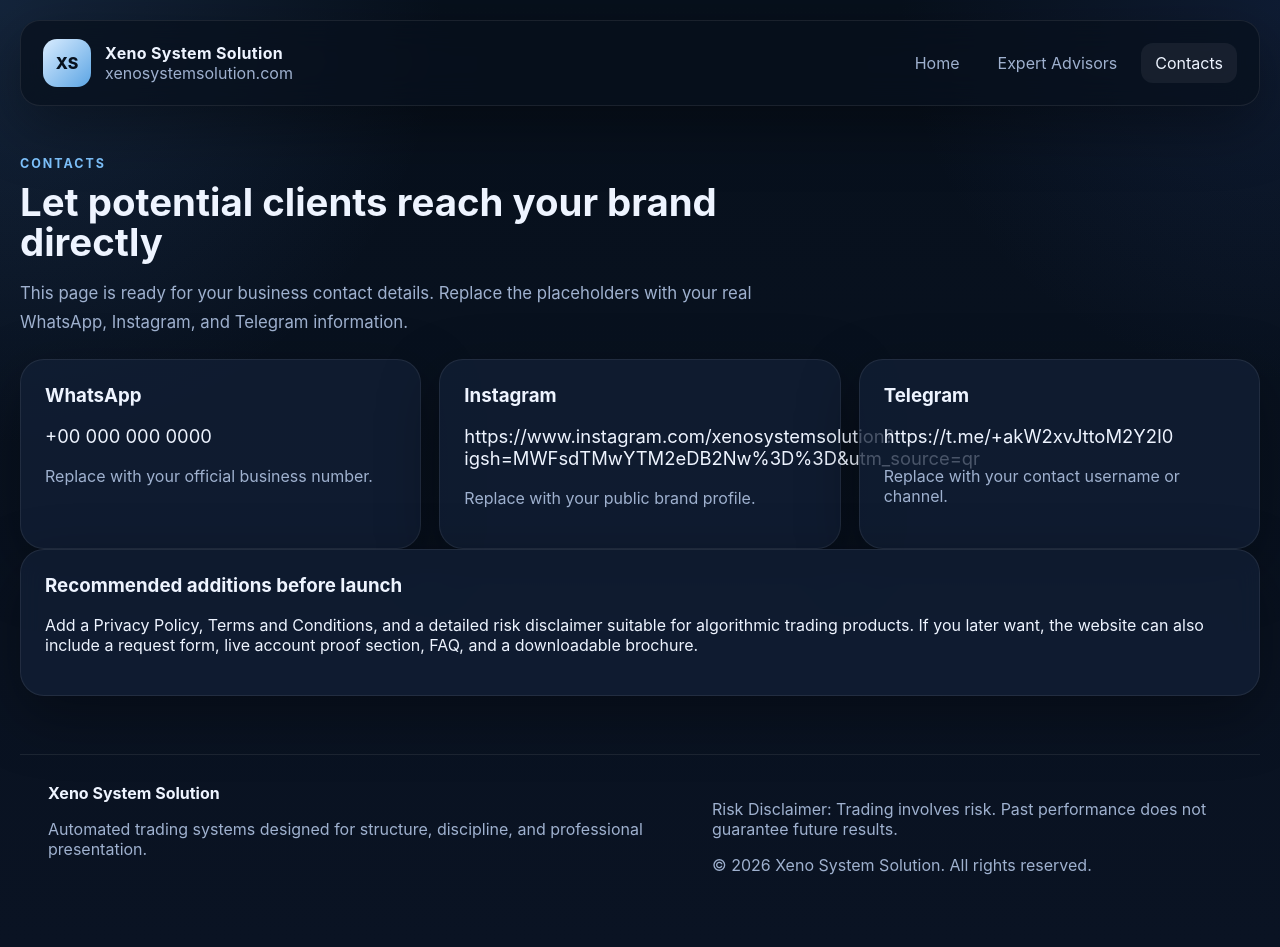
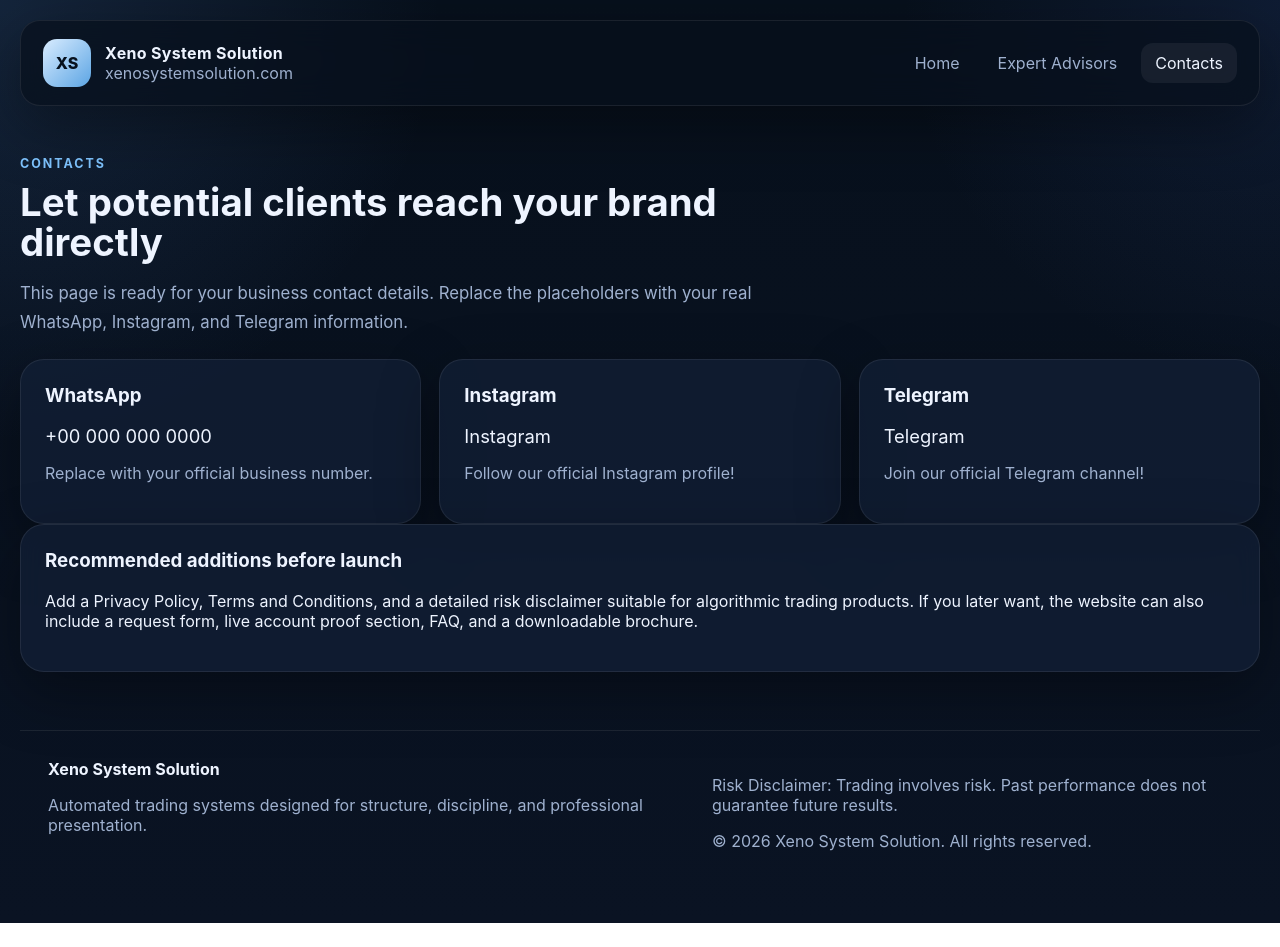
Before and after one commit to giovannimaccioni1989-byte/xeno-system-solution, a React (Vite) app: page /contacts in a window 1280 px wide. After the commit the page ends 923 px from the top, so only its background shows below. Built offline with nearby package versions, Linux system fonts and the light colour scheme.

Commit message:
Update ContactPage.jsx

```diff
--- a/src/pages/ContactPage.jsx
+++ b/src/pages/ContactPage.jsx
@@ -8,13 +8,15 @@ const contacts = [
   },
   {
     title: 'Instagram',
-    value: 'https://www.instagram.com/xenosystemsolution?igsh=MWFsdTMwYTM2eDB2Nw%3D%3D&utm_source=qr',
-    note: 'Replace with your public brand profile.',
+    value: 'Instagram',
+    link: 'https://www.instagram.com/xenosystemsolution?igsh=MWFsdTMwYTM2eDB2Nw%3D%3D&utm_source=qr',
+    note: 'Follow our official Instagram profile!',
   },
   {
     title: 'Telegram',
-    value: 'https://t.me/+akW2xvJttoM2Y2I0',
-    note: 'Replace with your contact username or channel.',
+    value: 'Telegram',
+    link: 'https://t.me/+akW2xvJttoM2Y2I0',
+    note: 'Join our official Telegram channel!',
   },
 ]
 
@@ -31,7 +33,14 @@ export default function ContactPage() {
         {contacts.map((contact) => (
           <article className="info-card contact-card" key={contact.title}>
             <h3>{contact.title}</h3>
-            <p className="contact-value">{contact.value}</p>
+            <a
+              className="contact-value"
+              href={contact.link}
+              target="_blank"
+              rel="noopener noreferrer"
+            >
+              {contact.value}
+            </a>
             <p>{contact.note}</p>
           </article>
         ))}
```
